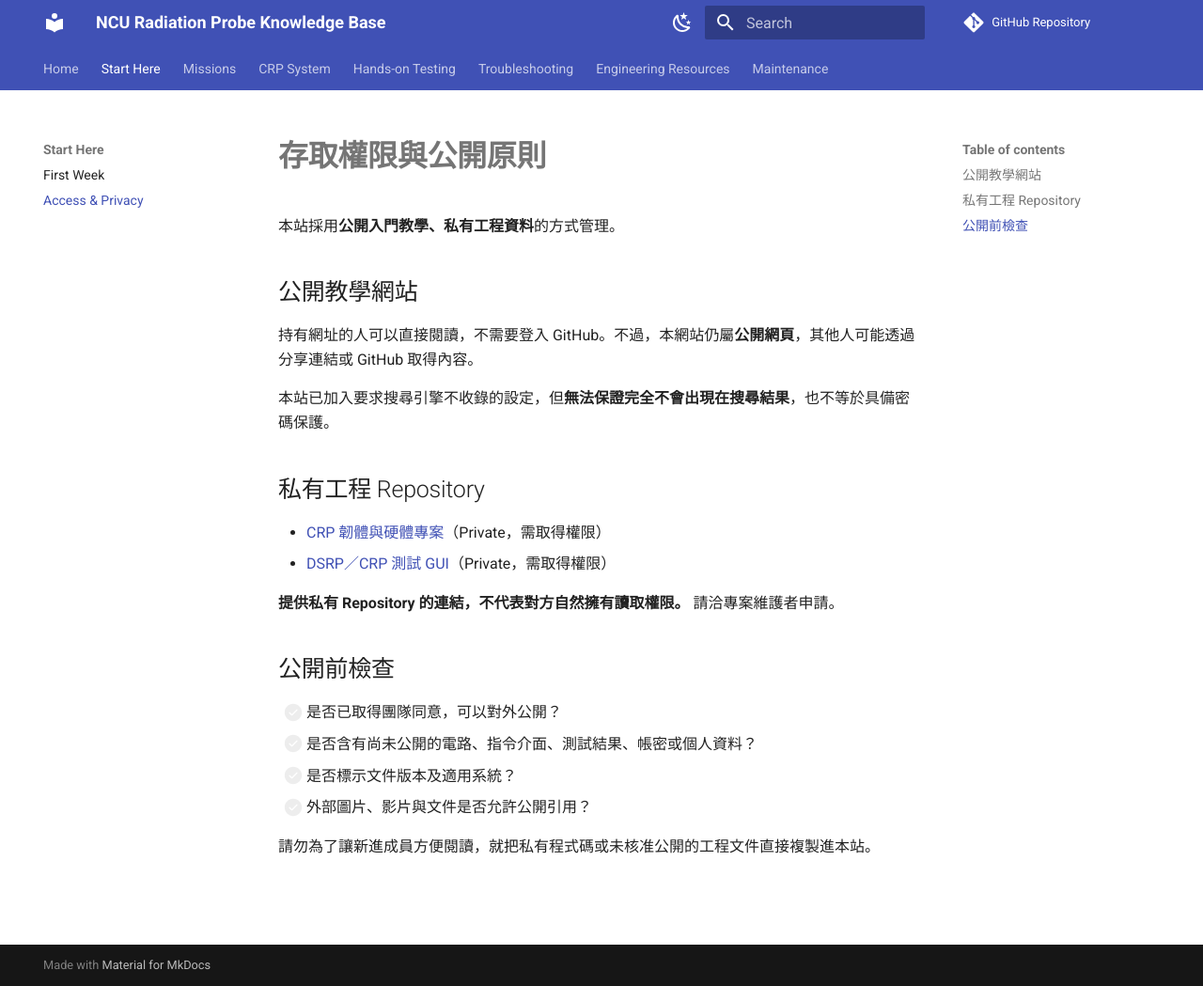
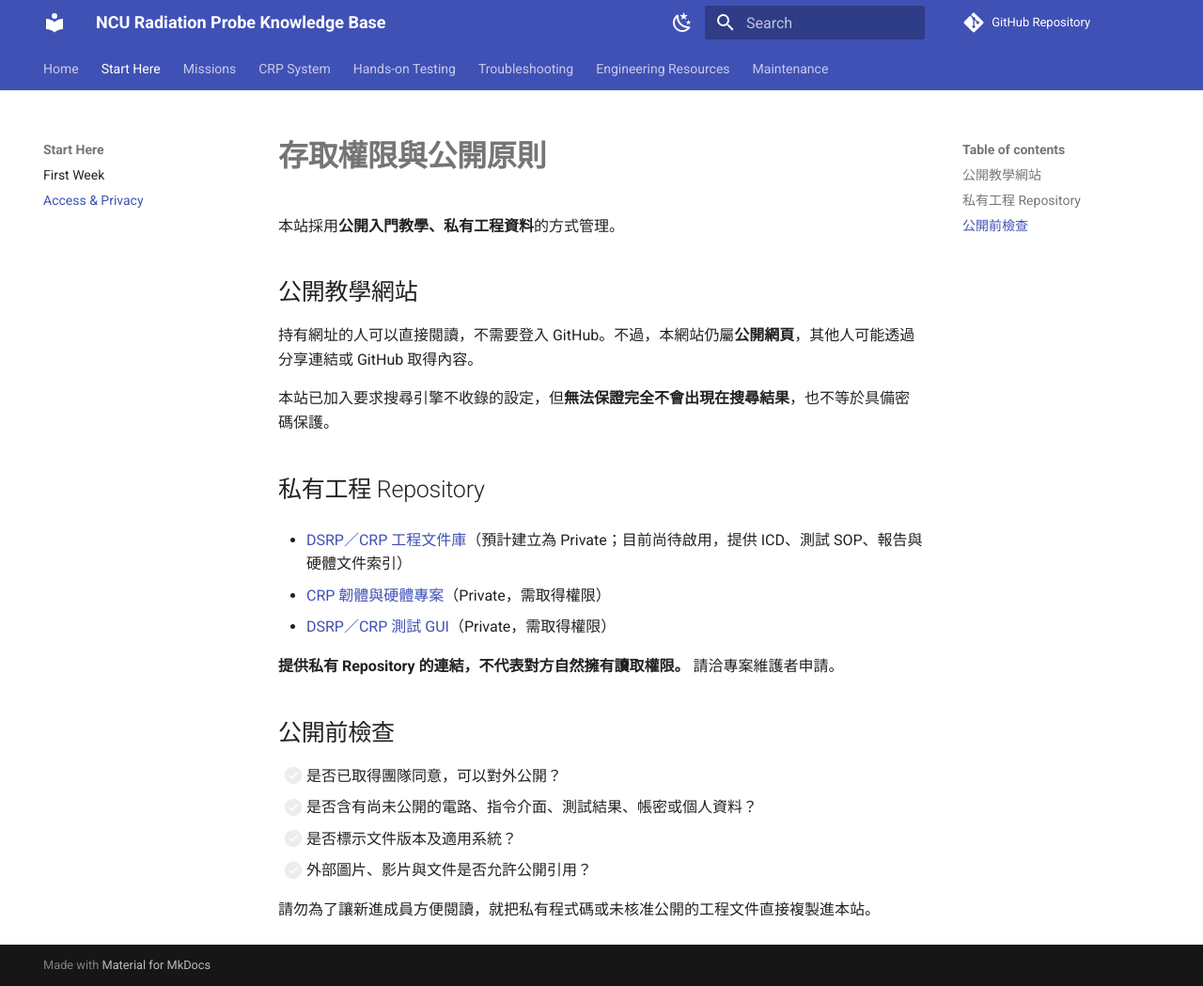
Before and after one commit to Mondayhs/radiation-probe-docs, an MkDocs documentation site: the page built from docs/start/access.md, in a window 1280 px wide and 1049 px high. Shown: the whole window at 94% size. Built offline with MkDocs 1.6.1 and Material for MkDocs 9.7.7, drawn with Linux system fonts in a browser that asks for light colours; comment, search, counter and statistics services are not loaded.

Commit message:
Add planned private engineering documentation hub to public navigation

```diff
--- a/docs/start/access.md
+++ b/docs/start/access.md
@@ -9,6 +9,8 @@
 本站已加入要求搜尋引擎不收錄的設定，但**無法保證完全不會出現在搜尋結果**，也不等於具備密碼保護。
 
 ## 私有工程 Repository
+
+- [DSRP／CRP 工程文件庫](https://github.com/Mondayhs/radiation-probe-engineering)（預計建立為 Private；目前尚待啟用，提供 ICD、測試 SOP、報告與硬體文件索引）
 
 - [CRP 韌體與硬體專案](https://github.com/Mondayhs/compact-radiation-probe)（Private，需取得權限）
 - [DSRP／CRP 測試 GUI](https://github.com/Mondayhs/DSRP-CRP-GUI)（Private，需取得權限）
```
